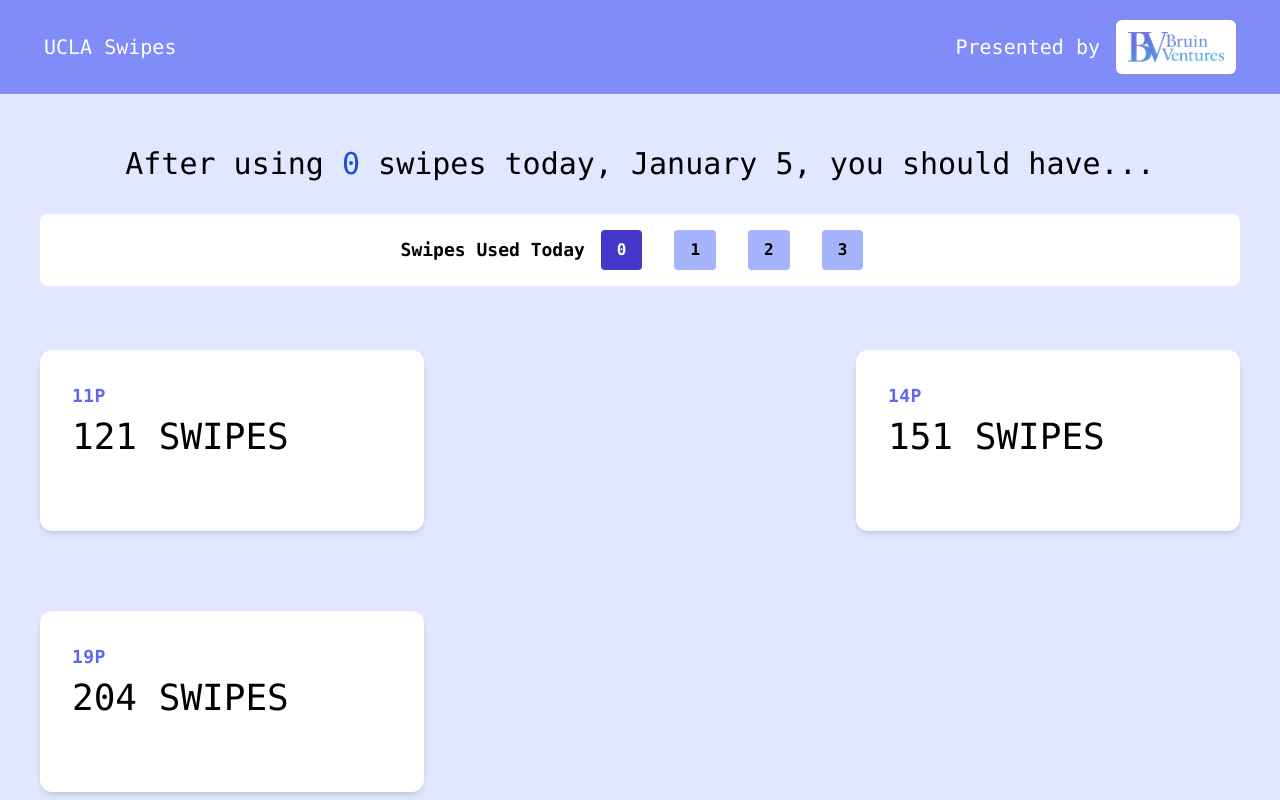
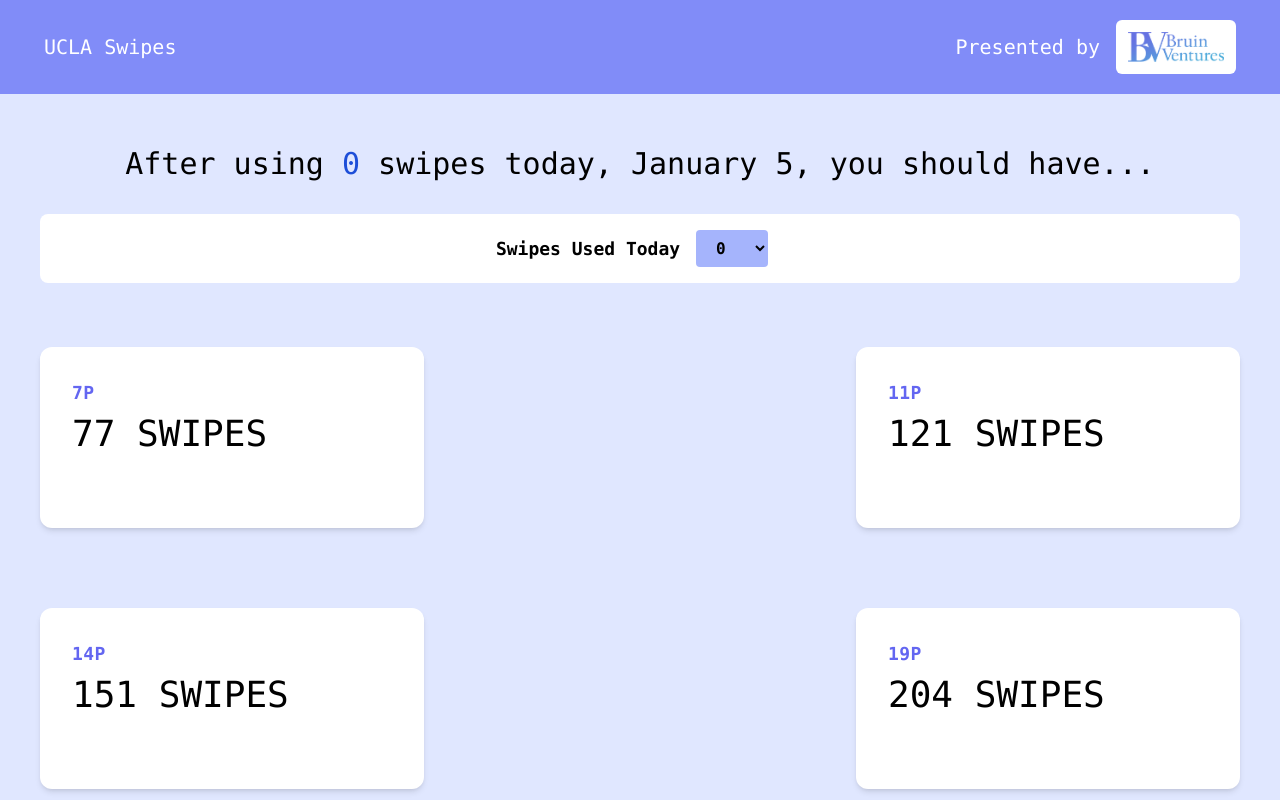
Before and after one commit to nitinsubz/ucla-swipes, a Next.js app: page / in a window 1280 px wide. Shown: the top 800 px of the page. Built offline with nearby package versions, Linux system fonts and the light colour scheme.

Commit message:
Added 7P and Gambling

```diff
--- a/app/components/Header.jsx
+++ b/app/components/Header.jsx
@@ -1,6 +1,6 @@
 'use client';
 import React, { useState } from 'react';
-import { get11PSwipes, get14PSwipes, get19PSwipes } from '../endpoints';
+import { get7PSwipes, get11PSwipes, get14PSwipes, get19PSwipes } from '../endpoints';
 import { NumberSlider, Swiper } from '.';
 
 const options = {
@@ -12,6 +12,9 @@ const options = {
 const Header = () => {
   const [selectedButton, setSelectedButton] = useState(0);
 
+  const sevenData = get7PSwipes();
+  const [sevenSwipes, setSevenSwipes] = useState(sevenData.swipes);
+
   const elevenData = get11PSwipes();
   const [elevenSwipes, setElevenSwipes] = useState(elevenData.swipes);
 
@@ -21,25 +24,14 @@ const Header = () => {
   const ninteenData = get19PSwipes();
   const [ninteenSwipes, setNinteenSwipes] = useState(ninteenData.swipes);
 
-  const renderButton = (buttonNumber) => (
-    <button
-      key={buttonNumber}
-      onClick={() => onButtonClick(buttonNumber)}
-      className={`${
-        selectedButton === buttonNumber
-          ? 'bg-indigo-700 text-white'
-          : 'bg-indigo-300 text-black'
-      } mx-4 rounded px-4 py-2 font-bold`}
-    >
-      {buttonNumber}
-    </button>
-  );
-
-  const onButtonClick = (buttonNumber) => {
-    setSelectedButton(buttonNumber);
-    setElevenSwipes(elevenData.swipes - buttonNumber > 0 ? elevenData.swipes - buttonNumber : 0);
-    setFourteenSwipes(fourteenData.swipes - buttonNumber > 0 ? fourteenData.swipes - buttonNumber : 0);
-    setNinteenSwipes(ninteenData.swipes - buttonNumber > 0 ? ninteenData.swipes - buttonNumber : 0);
+  // Function to handle changes in the dropdown selection
+  const handleSelectChange = (event) => {
+    const value = parseInt(event.target.value, 10);
+    setSelectedButton(value);
+    setSevenSwipes(sevenData.swipes - value > 0 ? sevenData.swipes - value : 0);
+    setElevenSwipes(elevenData.swipes - value > 0 ? elevenData.swipes - value : 0);
+    setFourteenSwipes(fourteenData.swipes - value > 0 ? fourteenData.swipes - value : 0);
+    setNinteenSwipes(ninteenData.swipes - value > 0 ? ninteenData.swipes - value : 0);
   };
 
   return (
@@ -62,12 +54,27 @@ const Header = () => {
               Swipes Used Today
             </a>
             <div className='flex flex-row py-4'>
-              {[0, 1, 2, 3].map(renderButton)}
+              <select
+                value={selectedButton}
+                onChange={handleSelectChange}
+                className="mx-4 rounded px-4 py-2 font-bold bg-indigo-300 text-black"
+              >
+                {[...Array(11).keys()].map((number) => (
+                  <option key={number} value={number}>
+                    {number}
+                  </option>
+                ))}
+              </select>
             </div>
           </div>
         </div>
       </div>
       <div className='mb-10 flex flex-wrap justify-evenly gap-10 rounded-b-lg pt-11 xl:justify-between'>
+        <Swiper
+          Category={'7P'}
+          swipes={sevenSwipes}
+          exception={sevenData.exception}
+        />
         <Swiper
           Category={'11P'}
           swipes={elevenSwipes}
--- /dev/null
+++ b/app/components/Modal.jsx
@@ -0,0 +1,30 @@
+// components/Modal.jsx
+'use client';
+
+import React from 'react';
+
+const Modal = ({ isOpen, onClose, children }) => {
+  if (!isOpen) return null;
+
+  return (
+    <div
+      className="fixed inset-0 z-50 flex items-center justify-center overflow-auto bg-black bg-opacity-50"
+      onClick={onClose} // Close modal when clicking on backdrop
+    >
+      <div
+        className="relative mx-4 w-full max-w-md rounded-lg bg-white p-6 shadow-lg"
+        onClick={(e) => e.stopPropagation()} // Prevent closing when clicking inside modal
+      >
+        <button
+          className="absolute top-2 right-2 text-gray-600 hover:text-gray-800"
+          onClick={onClose}
+        >
+          &#10005;
+        </button>
+        <div className="mt-4 text-center">{children}</div>
+      </div>
+    </div>
+  );
+};
+
+export default Modal;
--- /dev/null
+++ b/app/endpoints/get7PSwipes.js
@@ -0,0 +1,59 @@
+import getStartDate from './getStartDate';
+
+const options = {
+  month: 'long', // Full month name
+  day: 'numeric',
+  year: 'numeric',
+};
+
+const getSwipesConsumer = (date) => {
+  return 1;
+};
+
+const get7PSwipes = (mockDate) => {
+  let dateData = getStartDate();
+  let startDate = dateData.startDate;
+  let today = dateData.today;
+  const startingSwipes = 77;
+
+  if (!mockDate && today.getTime() < startDate.getTime()) {
+    return {
+      swipes: startingSwipes,
+      exception: '',
+    };
+  }
+
+  let todayDate = today.toLocaleString('en-US', { ...options, timeZone: "America/Los_Angeles"});
+
+  if(mockDate) {
+    todayDate = new Date(mockDate).toLocaleString('en-US', options)
+  }
+
+  var specialDates = {};
+
+  let total = startingSwipes;
+
+  while (startDate.toLocaleString('en-US', options) != todayDate && total > 0) {
+    if (specialDates[startDate.toLocaleString('en-US', options)] != undefined) {
+      total -= specialDates[startDate.toLocaleString('en-US', options)];
+    } else {
+      total -= getSwipesConsumer(startDate);
+    }
+    startDate.setDate(startDate.getDate() + 1);
+  }
+  let except = '';
+  if (specialDates[todayDate] != undefined) {
+    except =
+      'Today you have ' +
+      specialDates[todayDate] +
+      ' swipe(s) instead of ' +
+      getSwipesConsumer(startDate);
+  }
+  if(total < 0) total = 0;
+  return {
+    swipes: total,
+    exception: except,
+  };
+};
+
+export default get7PSwipes;
--- a/app/endpoints/index.js
+++ b/app/endpoints/index.js
@@ -1,6 +1,7 @@
 import get19PSwipes from './get19PSwipes';
 import get11PSwipes from './get11PSwipes';
 import get14PSwipes from './get14PSwipes';
+import get7PSwipes from './get7PSwipes';
 import getStartDate from './getStartDate';
 
-export { get11PSwipes, get14PSwipes, get19PSwipes, getStartDate };
+export { get7PSwipes, get11PSwipes, get14PSwipes, get19PSwipes, getStartDate };
--- a/app/page.jsx
+++ b/app/page.jsx
@@ -1,46 +1,91 @@
+// page.jsx
 'use client';
 
-import addStartDates from '@/services/swipes/addStartDates';
+//import addStartDates from '@/services/swipes/addStartDates';
 import { Navbar, Header } from './components';
 import Link from 'next/link';
+import Modal from './components/Modal';
+import { useState } from 'react';
 
 export default function Home() {
+  const [isModalOpen, setIsModalOpen] = useState(false);
+  const [modalMessage, setModalMessage] = useState('');
+
+  const generateRandomCode = () => {
+    const characters = 'ABCDEFGHIJKLMNOPQRSTUVWXYZabcdefghijklmnopqrstuvwxyz0123456789';
+    let result = '';
+    const charactersLength = characters.length;
+    for (let i = 0; i < 6; i++) {
+      result += characters.charAt(Math.floor(Math.random() * charactersLength));
+    }
+    return result;
+  };
 
   const handleClick = async () => {
-    // go to database
-    let res = await addStartDates("w24", "09/23/23");
-    console.log(res);
-  }
+    // Existing code: interact with the database
+    //let res = await addStartDates('w24', '09/23/23');
+    //console.log(res);
+
+    // New code: Generate a random chance
+    const chance = Math.random();
+    if (chance < 0.01) {
+      // User wins: generate a random 6-character code
+      const randomCode = generateRandomCode();
+      setModalMessage(
+        `🎉 Congrats! You won $5! DM @uclabv with code ${randomCode} along with a screenshot to claim your prize.`
+      );
+    } else {
+      // User doesn't win
+      setModalMessage('Better Luck Next Time.');
+    }
+
+    // Open the modal
+    setIsModalOpen(true);
+  };
+
+  const closeModal = () => {
+    setIsModalOpen(false);
+  };
 
   return (
-    <main className='min-h-screen bg-indigo-100 pb-11 font-mono'>
+    <main className="min-h-screen bg-indigo-100 pb-11 font-mono">
       <Navbar />
 
-      <div className='m-10'>
+      <div className="m-10">
         <Header />
-        <div className='text-center'>
+        <div className="text-center">
           <Link
-            href='https://myhousing.hhs.ucla.edu/shib/swipes'
-            target='_blank'
+            href="https://myhousing.hhs.ucla.edu/shib/swipes"
+            target="_blank"
           >
-            <div className='inline-block'>
-              <div className='flex items-center justify-center rounded-2xl bg-indigo-500 p-5'>
-                <span className='text-white'>View My Current Balance</span>
+            <div className="inline-block">
+              <div className="flex items-center justify-center rounded-2xl bg-indigo-500 p-5">
+                <span className="text-white">View My Current Balance</span>
               </div>
             </div>
-
           </Link>
-          <br></br>
-            <br></br>
-            <button onClick={() => handleClick()}>
-              <div className='inline-block'>
-                <div className='flex items-center justify-center rounded-2xl bg-indigo-500 p-5'>
-                  <span className='text-white'>I'm Feeling Lucky</span>
-                </div>
+          <br />
+          <br />
+          <button onClick={handleClick}>
+            <div className="inline-block">
+              <div className="flex items-center justify-center rounded-2xl bg-indigo-500 p-5">
+                <span className="text-white">Spin To Win. Courtesy of Bruin Ventures</span>
               </div>
-            </button>
+            </div>
+          </button>
         </div>
       </div>
+
+      {/* Modal Component */}
+      <Modal isOpen={isModalOpen} onClose={closeModal}>
+        <p className="text-2xl font-bold">{modalMessage}</p>
+        <button
+          className="mt-6 rounded bg-indigo-500 px-4 py-2 text-white hover:bg-indigo-600"
+          onClick={closeModal}
+        >
+          Close
+        </button>
+      </Modal>
     </main>
   );
 }
--- a/app/testing/page.jsx
+++ b/app/testing/page.jsx
@@ -1,7 +1,7 @@
 'use client';
 
 import { Navbar, Header } from '../components';
-import { get11PSwipes, get14PSwipes, get19PSwipes, getStartDate } from '../endpoints';
+import { get7PSwipes, get11PSwipes, get14PSwipes, get19PSwipes, getStartDate } from '../endpoints';
 import getTestData from '../endpoints/getTestData';
 import './testing.css';
 
@@ -18,6 +18,7 @@ export default function Home() {
         <thead>
           <tr>
             <th className="px-4 py-2">Date</th>
+            <th className="px-4 py-2">7P</th>
             <th className="px-4 py-2">11P</th>
             <th className="px-4 py-2">14P</th>
             <th className="px-4 py-2">19P</th>
@@ -28,6 +29,7 @@ export default function Home() {
             testDate.map((item, index) => (
                     <tr key={index}>
                         <td className="border px-4 py-2">{new Date(item).toDateString()}</td>
+                        <td className="border px-4 py-2">{ get7PSwipes(item).swipes }</td>
                         <td className="border px-4 py-2">{ get11PSwipes(item).swipes }</td>
                         <td className="border px-4 py-2">{ get14PSwipes(item).swipes }</td>
                         <td className="border px-4 py-2">{ get19PSwipes(item).swipes }</td>
```
